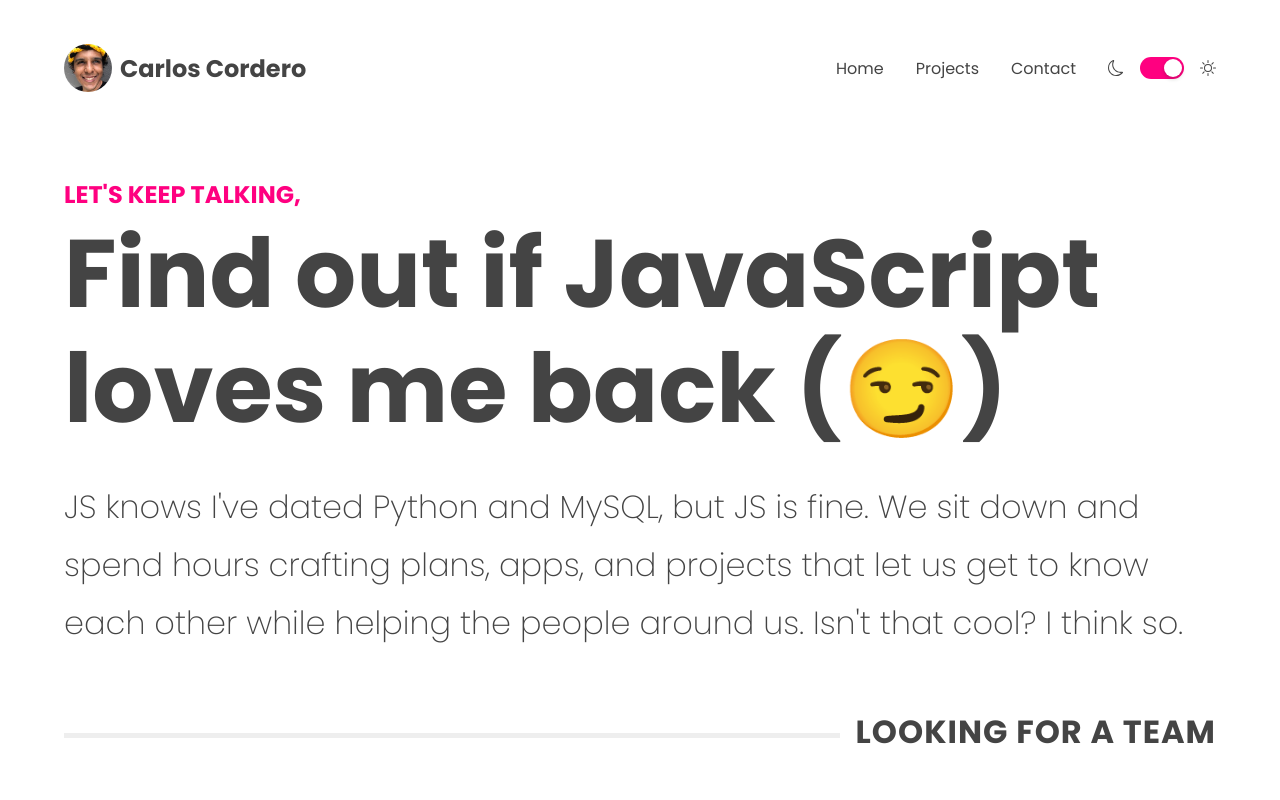
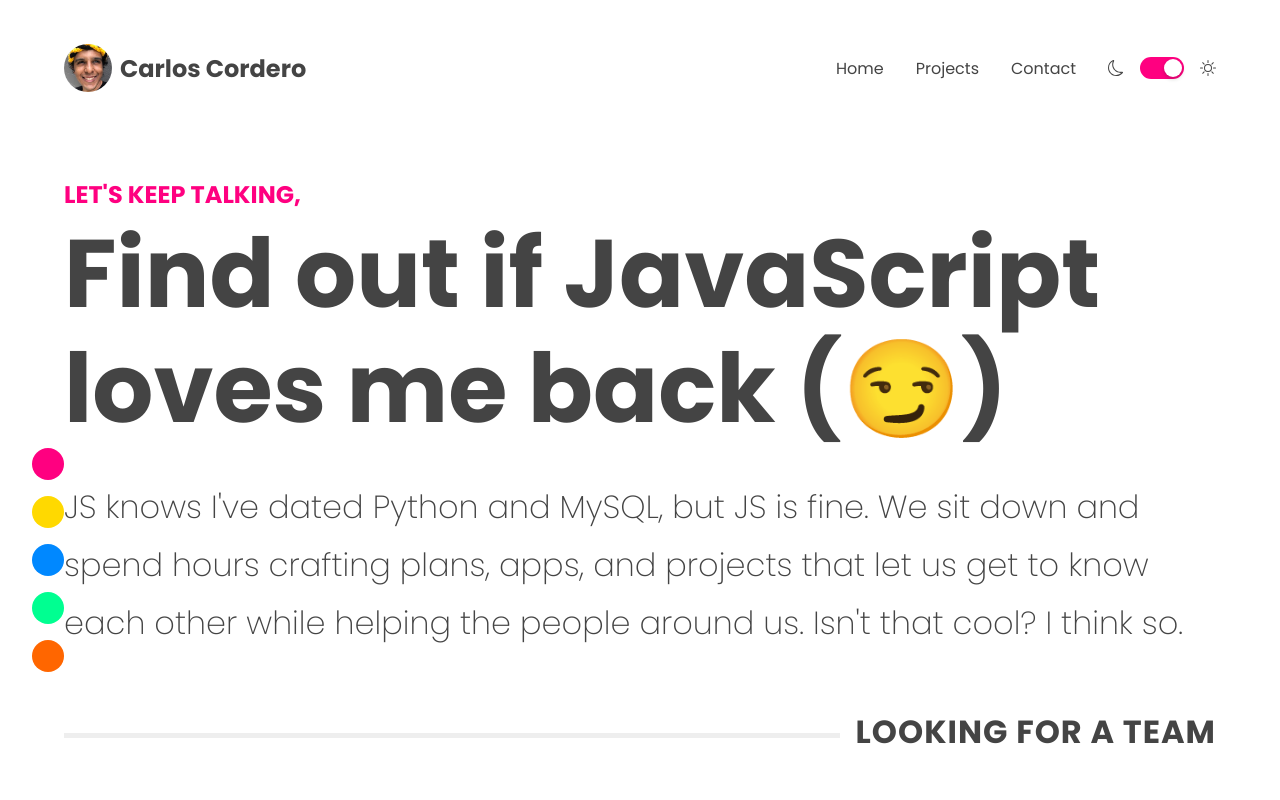
Before and after one commit to composercordero/composercordero.github.io, a React (Vite) app: page /contact in a window 1280 px wide. Shown: the top 800 px of the page. Built offline with nearby package versions, Linux system fonts and the light colour scheme.

Commit message:
color selector functionality, not yet final colors

```diff
--- a/src/App.tsx
+++ b/src/App.tsx
@@ -10,22 +10,101 @@ import Contact from "./views/Contact"
 import Projects from "./views/Projects.js"
 // import globals
 import Header from "./components/global/Header";
+import ColorSelector from './components/global/colorSelector.js';
 import Footer from "./components/global/Footer";
 
 import './App.css'
-
-
 
 function App() {
 
   const [theme, setTheme] = useState(true);
   const isDarkTheme = theme === false
+  const [currentColor, setCurrentColor] = useState({
+    100: "#ffcce6",
+    200: "#ff99cc",
+    300: "#ff66b3",
+    400: "#ff3399",
+    500: "#ff0080",
+    600: "#cc0066",
+    700: "#99004d",
+    800: "#660033",
+    900: "#33001a"}
+  );
+
+  const lightTheme = {
+    colors: {
+        body: '#fff',
+        text: '#444',
+        white: '#fff',
+        accentColor: {
+            100: currentColor[100],
+            200: currentColor[200],
+            300: currentColor[300],
+            400: currentColor[400],
+            500: currentColor[500],
+            600: currentColor[600],
+            700: currentColor[700],
+            800: currentColor[800],
+            900: currentColor[900]}
+    },
+    fonts: ['Poppins', 'sans-serif'],
+    fontSizes:{
+        xs: '0.875rem',
+        s: '1rem',
+        m: '1.5rem',
+        l: '2rem',
+        xl: '3rem',
+        xxl: '4.5rem',
+        xxxl: '6rem',
+    },
+    fontWeights:{
+        light: 200,
+        normal: 300,
+        bold: 500,
+        bolder: 700,
+    },
+  }
+
+  const darkTheme = {
+    colors: {
+        body: '#1c1c1c',
+        text: '#ffffff',
+        white: '#fff',
+        accentColor: {
+          100: currentColor[100],
+          200: currentColor[200],
+          300: currentColor[300],
+          400: currentColor[400],
+          500: currentColor[500],
+          600: currentColor[600],
+          700: currentColor[700],
+          800: currentColor[800],
+          900: currentColor[900]}
+    },
+    fonts: ['Poppins', 'sans-serif'],
+    fontSizes:{
+        xs: '0.875rem',
+        s: '1rem',
+        m: '1.5rem',
+        l: '2rem',
+        xl: '3rem',
+        xxl: '4.5rem',
+        xxxl: '6rem',
+    },
+    fontWeights:{
+        light: 200,
+        normal: 300,
+        bold: 500,
+        bolder: 700,
+    },
+  }
 
   return (<>
-    <Theme isDarkTheme={isDarkTheme}>
+    <Theme isDarkTheme={isDarkTheme} lightTheme={lightTheme} darkTheme={darkTheme}>
       <GlobalStyles />
       <div style={{display: 'flex',flex: 'auto', flexDirection: 'column',minHeight: 0}}>
-        <Header isDarkTheme={isDarkTheme} theme = {theme} setTheme={setTheme}/>
+        <Header theme = {theme} setTheme={setTheme}/>
+        <ColorSelector setCurrentColor={setCurrentColor} />
         <Routes>
           <Route path='/' element={<Home />}/>
           <Route path='/contact' element={<Contact />}/>
--- a/src/Theme.jsx
+++ b/src/Theme.jsx
@@ -1,6 +1,6 @@
 import { ThemeProvider } from "styled-components"
 import { createGlobalStyle } from 'styled-components';
-
+import currentColor from "./App"
 
 export const GlobalStyles = createGlobalStyle`
     body {
@@ -9,12 +9,7 @@ export const GlobalStyles = createGlobalStyle`
     }
 `;
 
-const lightTheme = {
-    colors: {
-        body: '#fff',
-        text: '#444',
-        white: '#fff',
-        accentColor: {
+export const pink = {
     100: "#ffcce6",
     200: "#ff99cc",
     300: "#ff66b3",
@@ -23,64 +18,63 @@ const lightTheme = {
     600: "#cc0066",
     700: "#99004d",
     800: "#660033",
-            900: "#33001a"}
-    },
-    fonts: ['Poppins', 'sans-serif'],
-    fontSizes:{
-        xs: '0.875rem',
-        s: '1rem',
-        m: '1.5rem',
-        l: '2rem',
-        xl: '3rem',
-        xxl: '4.5rem',
-        xxxl: '6rem',
-    },
-    fontWeights:{
-        light: 200,
-        normal: 300,
-        bold: 500,
-        bolder: 700,
-    },
-}
+    900: "#33001a",
+};
 
-const darkTheme = {
-    colors: {
-        body: '#1c1c1c',
-        text: '#ffffff',
-        white: '#fff',
-        accentColor: {
-            100: "#ffcce6",
-            200: "#ff99cc",
-            300: "#ff66b3",
-            400: "#ff3399",
-            500: "#ff0080",
-            600: "#cc0066",
-            700: "#99004d",
-            800: "#660033",
-            900: "#33001a"}
-    },
-    fonts: ['Poppins', 'sans-serif'],
-    fontSizes:{
-        xs: '0.875rem',
-        s: '1rem',
-        m: '1.5rem',
-        l: '2rem',
-        xl: '3rem',
-        xxl: '4.5rem',
-        xxxl: '6rem',
-    },
-    fontWeights:{
-        light: 200,
-        normal: 300,
-        bold: 500,
-        bolder: 700,
-    },
-}
+export const yellow = {
+    100: "#f9efcc",
+    200: "#f3de99",
+    300: "#edce67",
+    400: "#e7bd34",
+    500: "#e1ad01",
+    600: "#b48a01",
+    700: "#876801",
+    800: "#5a4500",
+    900: "#2d2300",
+};
 
-export default function Theme({children, isDarkTheme}){
+export const blue = {
+    100: "#cce7ff",
+    200: "#99cfff",
+    300: "#66b8ff",
+    400: "#33a0ff",
+    500: "#0088ff",
+    600: "#006dcc",
+    700: "#005299",
+    800: "#003666",
+    900: "#001b33"
+};
+
+export const green = {
+    100: "#ccffe9",
+    200: "#99ffd3",
+    300: "#66ffbd",
+    400: "#33ffa7",
+    500: "#00ff91",
+    600: "#00cc74",
+    700: "#009957",
+    800: "#00663a",
+    900: "#00331d"
+};
+
+export const orange = {
+    100: "#ffe0cc",
+    200: "#ffc299",
+    300: "#ffa366",
+    400: "#ff8533",
+    500: "#ff6600",
+    600: "#cc5200",
+    700: "#993d00",
+    800: "#662900",
+    900: "#331400"
+};
+
+function Theme({children, isDarkTheme, lightTheme, darkTheme}){
     return  <>
         <ThemeProvider theme = { isDarkTheme ? darkTheme : lightTheme } >
             <GlobalStyles />
             {children}
         </ThemeProvider>
     </>}
+
+export default Theme
--- a/src/components/ProjectCard.tsx
+++ b/src/components/ProjectCard.tsx
@@ -65,8 +65,6 @@ const ProjectDescription = styled.div`
     font-size: 1rem;
     font-weight: 200;
     flex: 1;
-    flex-
-
 `;
 
 const ProjectFooter = styled.div``;
--- /dev/null
+++ b/src/components/global/ColorSelector.tsx
@@ -0,0 +1,102 @@
+import { pink, yellow, blue, green, orange } from "../../Theme";
+import { Dispatch, SetStateAction } from "react";
+import styled from "styled-components";
+
+
+const ColorsDiv = styled.div`
+    width: 2rem;
+    position: fixed;
+    bottom: 7rem;
+    left: 2rem;
+    right: auto;
+    z-index: 10;
+    color: ${(props) => props.theme.colors.accentColor[500]};
+`;
+
+const ColorsUl = styled.ul`
+    list-style: none;
+    display: flex;
+    flex-direction: column;
+    -webkit-box-align: center;
+    align-items: center;
+    margin: 0px;
+    padding: 0px;
+`;
+
+const ColorItem = styled.li`
+
+    button{
+        border-radius:50px;
+        width: 2rem;
+        height: 2rem;
+        margin-bottom: 1rem;
+        border: none;
+        cursor: pointer;
+        transition: 0.2s ease;
+
+        &:hover{
+            width: 2.5rem;
+            height: 2.5rem;
+        }
+    }
+`;
+
+const colors = [
+    {color: 'pink', code: '#ff0080'},
+    {color: 'yellow', code: '#ffd900'},
+    {color: 'blue', code: '#0088ff'},
+    {color: 'green', code: '#00ff91'},
+    {color: 'orange', code: '#ff6600'},
+    ]
+
+type colorSelectorProps = {
+    setCurrentColor:Dispatch<SetStateAction<{
+        100: string;
+        200: string;
+        300: string;
+        400: string;
+        500: string;
+        600: string;
+        700: string;
+        800: string;
+        900: string;
+    }>>,
+}
+
+const ColorSelector = ({setCurrentColor}: colorSelectorProps) => {
+
+    const handleColor = (color:string) => {
+
+        switch(color) {
+            case 'yellow':
+                setCurrentColor(yellow)
+                break;
+            case 'blue':
+                setCurrentColor(blue)
+                break;
+            case 'green':
+                setCurrentColor(green)
+                break;
+            case 'orange':
+                setCurrentColor(orange)
+                break;
+            default:
+                setCurrentColor(pink)
+    }
+}
+
+    return (<>
+
+        <ColorsDiv>
+            <ColorsUl>
+                {colors.map((color,i) => (
+                    <ColorItem key={i}>
+                        <button onClick={() => handleColor(color.color)} style={{backgroundColor:`${color.code}`}}></button>
+                    </ColorItem>))}
+            </ColorsUl>
+        </ColorsDiv>
+
+    </>)
+    }
+
+export default ColorSelector
--- a/src/components/global/Footer.tsx
+++ b/src/components/global/Footer.tsx
@@ -1,4 +1,4 @@
-import styled from "styled-components";
+import styled, {useTheme} from "styled-components";
 import { GithubOutlined, LinkedinOutlined, InstagramOutlined } from "@ant-design/icons";
 
 type footerProps = {
@@ -60,6 +60,7 @@ const ScreenReadersOnly = styled.span`
 `;
 
 const Footer = ({}: footerProps) => {
+    const props = useTheme();
 
 return (<>
 
@@ -70,7 +71,7 @@ return (<>
             </Item>
 
             <Item>
-                <strong>Email</strong><br /><p><a href="mailto:composer.cordero@gmail.com" style={{color:'#ff0080'}}>composer.cordero@gmail.com</a></p>
+                <strong>Email</strong><br /><p><a href="mailto:composer.cordero@gmail.com" style={{color:`${props.colors.accentColor[500]}`}}>composer.cordero@gmail.com</a></p>
             </Item>
 
             <Icons >
--- a/src/components/global/Header.tsx
+++ b/src/components/global/Header.tsx
@@ -119,19 +119,17 @@ const OverlayMenu = styled.ul`
 `;
 
 type headerProps = {
-    isDarkTheme: boolean,
     theme:boolean,
     setTheme:Dispatch<SetStateAction<boolean>>,
 }
 
-const Header = ({isDarkTheme, theme, setTheme}: headerProps) => {
+const Header = ({theme, setTheme,}: headerProps) => {
 
     const navigate = useNavigate()
     const [toggle, toggleNav] = useState(false);
 
     const handleTheme = () => {
         setTheme(!theme)
-        console.log(isDarkTheme)
     };
 
     const handleNavigate = (e) => {
```
Also changed, not shown: src/assets/Portfolio-Contact.png (added). Lines whose indentation alone changed are shown as unchanged.
